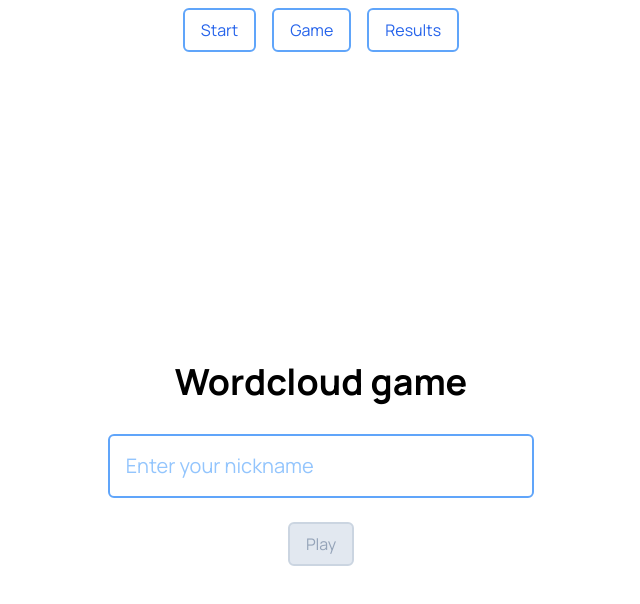
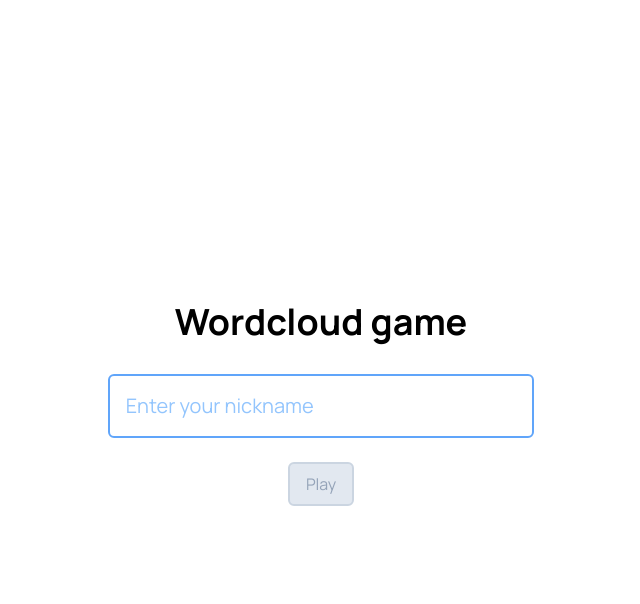
Before and after one commit to lazzzaroni/wordcloud, an Angular app: page /start in a window 1280 px wide. Shown: the top 604 px of the page, without its empty margins (319-959 px from the left). Built offline with nearby package versions, Linux system fonts and the light colour scheme.

Commit message:
removed test-buttons

```diff
--- a/src/app/app.component.html
+++ b/src/app/app.component.html
@@ -1,19 +1 @@
-<nav class="flex justify-center">
-  <a
-    class="py-2 px-4 m-2 border-2 text-blue-600 hover:text-blue-700 border-blue-400 hover:bg-blue-200 active:bg-blue-300 rounded-md"
-    routerLink="/start"
-    >Start</a
-  >
-  <a
-    class="py-2 px-4 m-2 border-2 text-blue-600 hover:text-blue-700 border-blue-400 hover:bg-blue-200 active:bg-blue-300 rounded-md"
-    routerLink="/game"
-    >Game</a
-  >
-  <a
-    class="py-2 px-4 m-2 border-2 text-blue-600 hover:text-blue-700 border-blue-400 hover:bg-blue-200 active:bg-blue-300 rounded-md"
-    routerLink="/results"
-    >Results</a
-  >
-</nav>
-
 <router-outlet></router-outlet>
```
